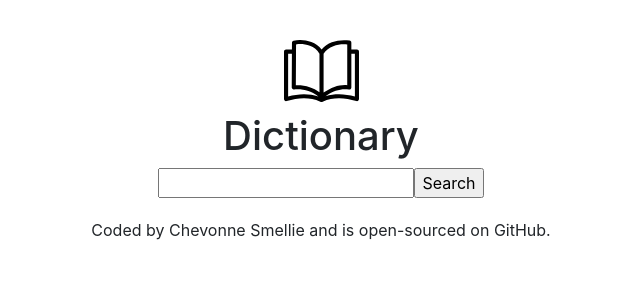
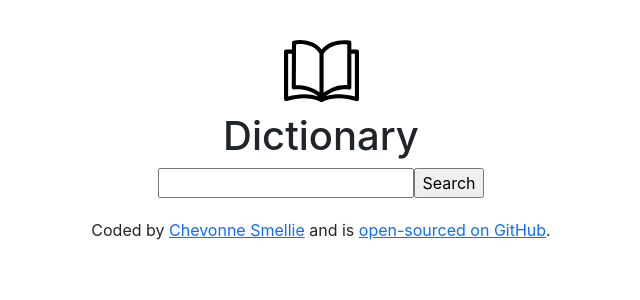
Before and after one commit to chevonnesmellie/dictionary-app, a React (Create React App) app: page / in a window 1280 px wide. Shown: the top 300 px of the page, without its empty margins (319-959 px from the left). Built offline with nearby package versions, Linux system fonts and the light colour scheme.

Commit message:
added links to portfolio and GitHub

```diff
--- a/src/App.js
+++ b/src/App.js
@@ -12,7 +12,7 @@ function App() {
       </header>
       <Dictionary />
       <footer>
-        Coded by Chevonne Smellie and is open-sourced on GitHub.
+        Coded by <a href="https://awesome-meitner-96a405.netlify.app/">Chevonne Smellie</a> and is <a href ="https://github.com/chevonnesmellie/dictionary-app" rel="noreferrer">open-sourced on GitHub</a>.
       </footer>
     </div>
   );
```
